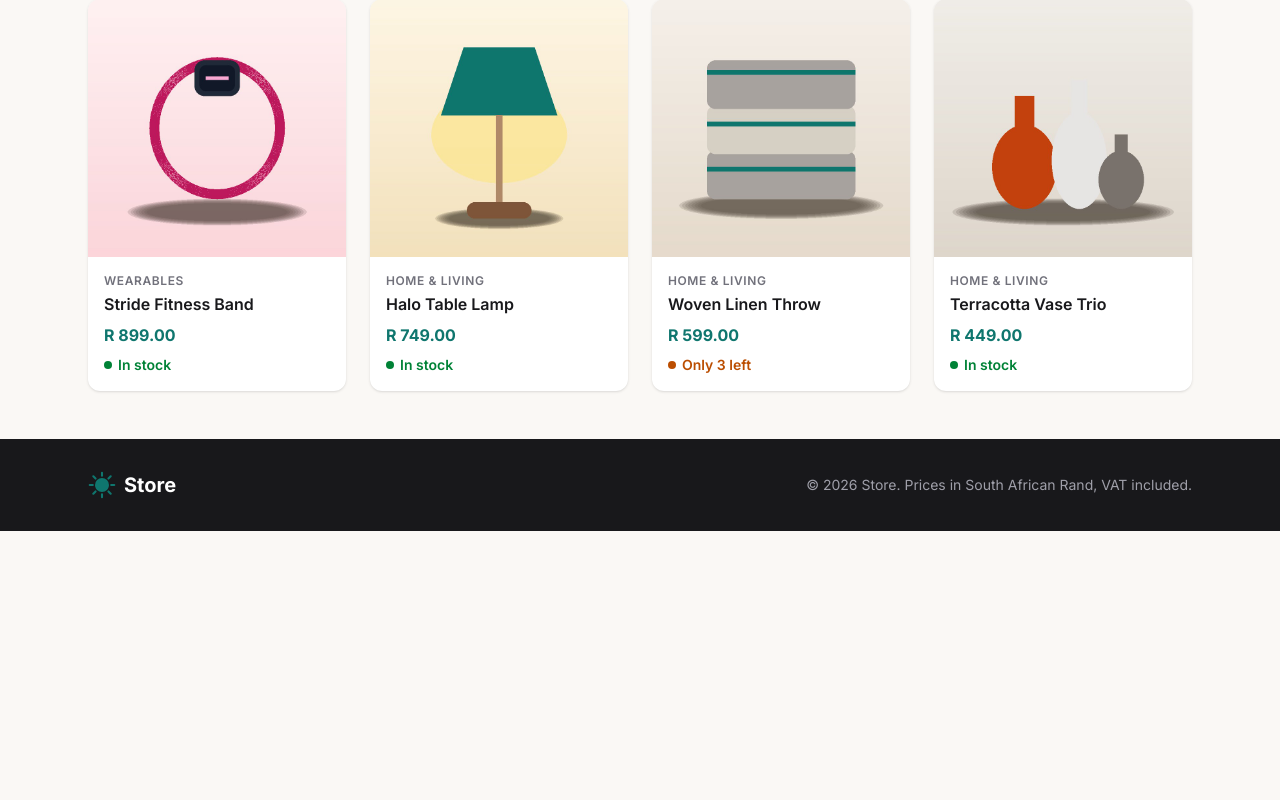
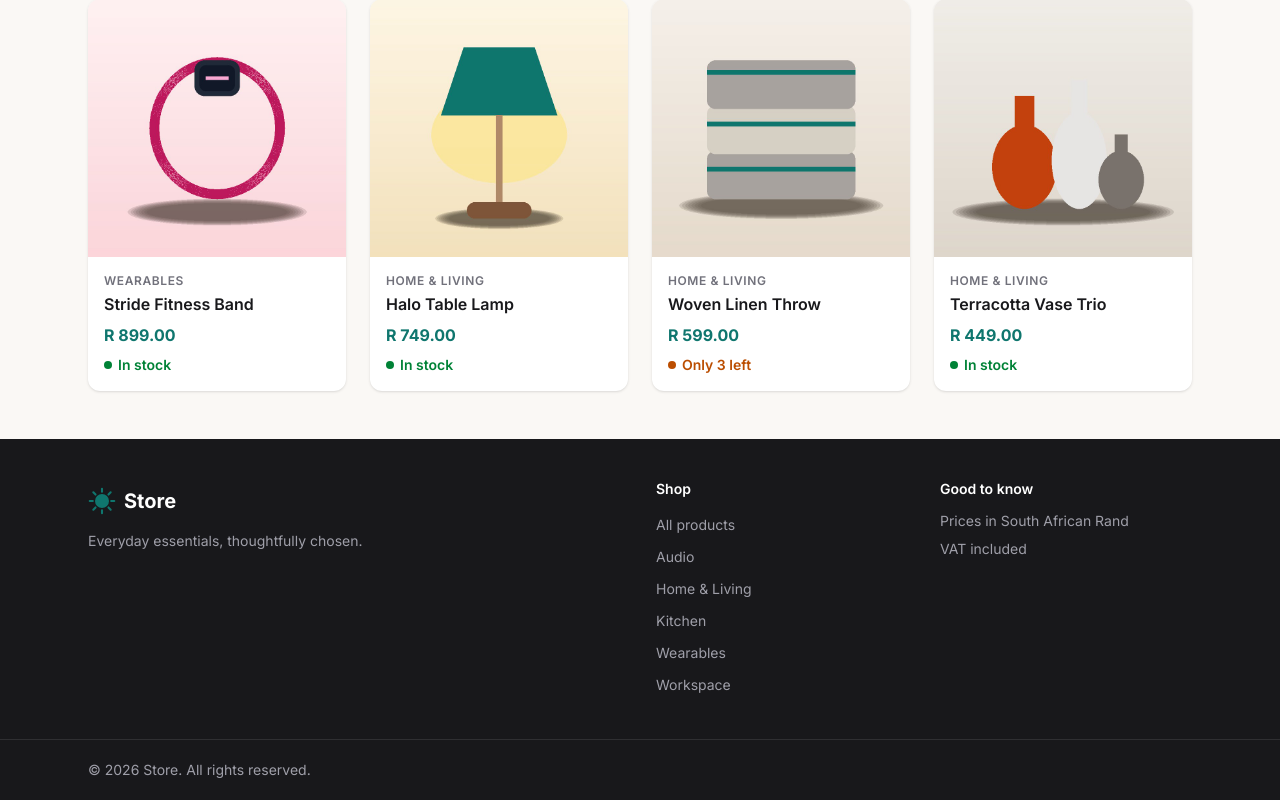
Before and after one commit to athenkosi-nomavila/store, a Laravel app: page / in a window 1280 px wide. Shown: the part 1291-2091 px from the top of the page. Before the commit the page ends 1822 px from the top, so only its background shows below. Run offline with Laravel 12, Linux system fonts and the light colour scheme; data comes from the database, SQL or seed files in the repository; style sheets or scripts are compiled from the project's sources.

Commit message:
Fill out the store footer
Adds a short tagline, the category links and the Rand/VAT note, and
moves the copyright onto its own row.

Co-Authored-By: Claude Opus 5.5 (1M context) <noreply@anthropic.com>
Claude-Session: https://claude.ai/code/session_01E46JiPrxunuszbocmw78Pg

```diff
--- a/resources/views/layouts/app.blade.php
+++ b/resources/views/layouts/app.blade.php
@@ -67,9 +67,30 @@
     </main>
 
     <footer class="bg-zinc-900 text-sm text-zinc-400">
-        <div class="mx-auto flex max-w-6xl flex-wrap items-center justify-between gap-4 px-4 py-6 sm:px-6">
-            <x-logo class="text-white" />
-            <p>&copy; {{ now()->year }} {{ config('app.name') }}. Prices in South African Rand, VAT included.</p>
+        <div class="mx-auto grid max-w-6xl gap-8 px-4 py-10 sm:grid-cols-2 sm:px-6 lg:grid-cols-4">
+            <div class="lg:col-span-2">
+                <x-logo class="text-white" />
+                <p class="mt-2 max-w-xs">Everyday essentials, thoughtfully chosen.</p>
+            </div>
+            <nav aria-label="Footer">
+                <h2 class="mb-3 font-semibold text-white">Shop</h2>
+                <ul class="grid grid-cols-2 gap-x-4 gap-y-1 sm:grid-cols-1">
+                    <li><a href="{{ route('shop.index') }}" class="inline-block py-1 hover:text-white">All products</a></li>
+                    @foreach ($navCategories as $navCategory)
+                        <li><a href="{{ route('shop.category', $navCategory) }}" class="inline-block py-1 hover:text-white">{{ $navCategory->name }}</a></li>
+                    @endforeach
+                </ul>
+            </nav>
+            <div>
+                <h2 class="mb-3 font-semibold text-white">Good to know</h2>
+                <ul class="space-y-2">
+                    <li>Prices in South African Rand</li>
+                    <li>VAT included</li>
+                </ul>
+            </div>
+        </div>
+        <div class="border-t border-white/10">
+            <p class="mx-auto max-w-6xl px-4 py-5 sm:px-6">&copy; {{ now()->year }} {{ config('app.name') }}. All rights reserved.</p>
         </div>
     </footer>
 </body>
```
